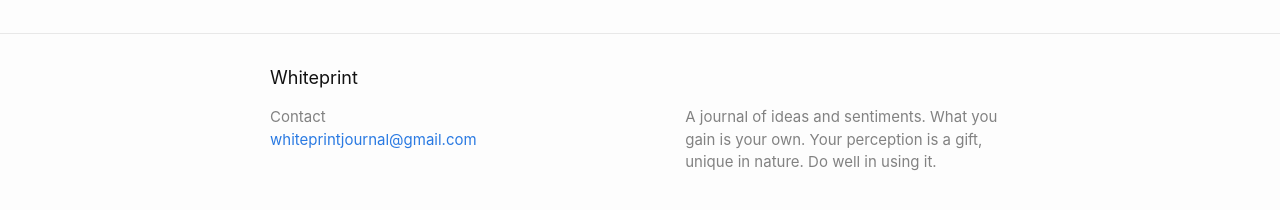
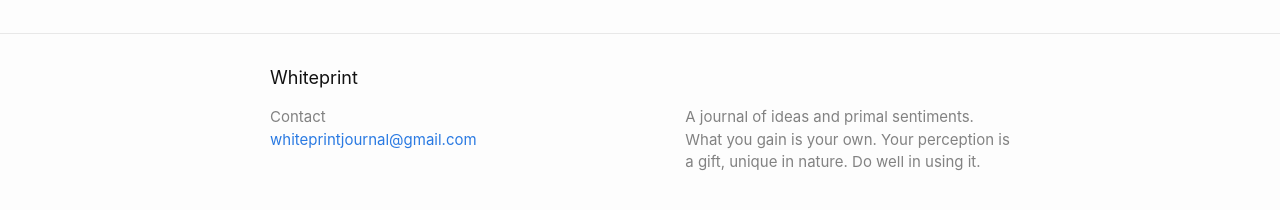
Before and after one commit to whiteprintpost/whiteprint, a Jekyll site: the page built from History.markdown, in a window 1280 px wide and 900 px high, scrolled down 3748 px. Shown: the part 666-876 px from the top of the window. Built offline with Jekyll 4.4.1, drawn with Linux system fonts in a browser that asks for light colours; our own code applies the rules of GitHub Pages for plain Markdown files.

Commit message:
Update _config.yml

```diff
--- a/_config.yml
+++ b/_config.yml
@@ -2,7 +2,7 @@ title: Whiteprint
 author: Contact
 email: whiteprintjournal@gmail.com
 description: > # this means to ignore newlines until "twitter_username:"
-  A journal of ideas and sentiments. What you gain is your own. Your perception is a gift, unique in nature. Do well in using it.
+  A journal of ideas and primal sentiments. What you gain is your own. Your perception is a gift, unique in nature. Do well in using it.
 
 # social links
 # twitter_username: jekyllrb
@@ -25,7 +25,7 @@ description: > # this means to ignore newlines until "twitter_username:"
 #   instance: example.com
 
 
-show_excerpts: false # set to true to show excerpts on the homepage
+show_excerpts: true # set to true to show excerpts on the homepage
 
 # Minima date format
 # refer to http://shopify.github.io/liquid/filters/date/ if you want to customize this
```
